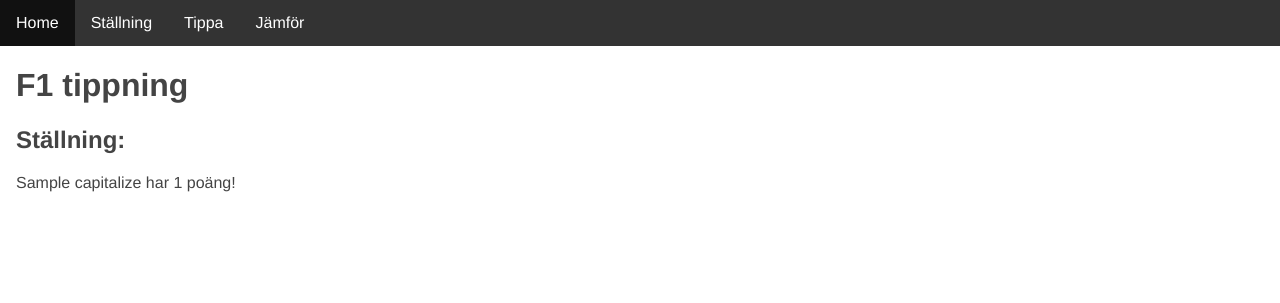
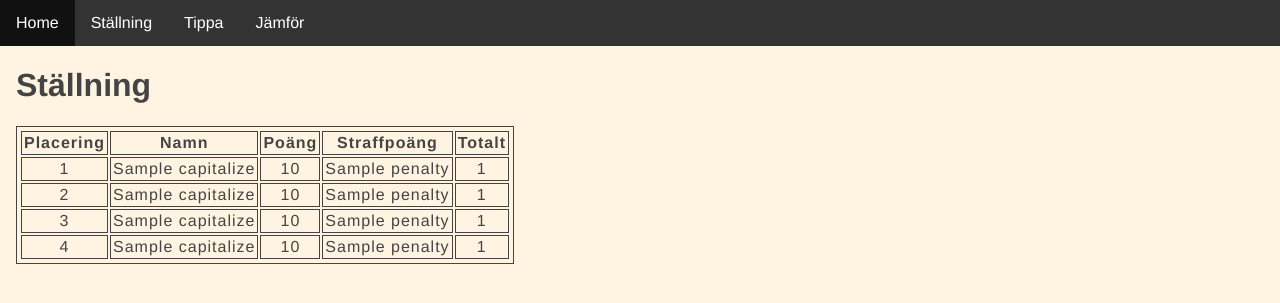
Before and after one commit to Regnells/f1-predictions, a Flask app: page /standings in a window 1280 px wide. Shown: the top 303 px of the page. Run offline with Flask 3, Linux system fonts and the light colour scheme; a database or web service that is not in the repository returns one stand-in record (values such as "Sample title").

Commit message:
made everything prettier

```diff
--- a/predictions/app/mongo/MongoData.py
+++ b/predictions/app/mongo/MongoData.py
@@ -110,7 +110,6 @@ class MongoData:
 if __name__ == "__main__":
     # Get winner of race "race" from collection "userGuess"
     mongo = MongoData()
-    users = mongo.get_races()
-    print(users)
+    standings = mongo.user_points().sort("totalPoints", -1)
 
     mongo.close()
--- a/predictions/app/routes.py
+++ b/predictions/app/routes.py
@@ -34,12 +34,21 @@ def compare():
     races = mongo.get_races()
     input_user = request.form.get('selectUser')
     input_race = request.form.get('selectRace')
+    # Variables declared here to avoid error when page is loaded
     user_guess = None
     race_result = None
+    standings = mongo.user_points().sort("totalPoints", -1)
 
     if request.method == 'POST':
         user_guess = mongo.get_user_guess(input_race, input_user)
         race_result = mongo.get_race_result(input_race)
 
 
-    return render_template('compare.html', title="Jämför", users=users, races=races, input_user=input_user, input_race=input_race, user_guess=user_guess, race_result=race_result)
+    return render_template('compare.html', title="Jämför",
+                           users=users,
+                           races=races,
+                           input_user=input_user,
+                           input_race=input_race,
+                           user_guess=user_guess,
+                           race_result=race_result,
+                           standings=standings)
--- a/predictions/app/static/styles/main.css
+++ b/predictions/app/static/styles/main.css
@@ -3,6 +3,7 @@ body {
     padding: 0;
     font-family: "Helvetica Neue", Helvetica, Arial, sans-serif;
     color: #444;
+    background-color: #FFF4E1
 }
   ul {
     list-style-type: none;
@@ -43,3 +44,11 @@ li a:hover {
   padding: 0px 16px;
   vertical-align: left;
 }
+
+table, th, td {
+  padding: 2px;
+  border: 1px solid;
+  letter-spacing: 1px;
+  text-align: center;
+  margin-left: 16px
+}
--- a/predictions/app/templates/standings.html
+++ b/predictions/app/templates/standings.html
@@ -5,9 +5,41 @@
 {% endblock %}
 
 {% block content %}
-    <h1>F1 tippning</h1>
-    <h2>Ställning:</h2>
-    {% for i in standings %}
-        <p>{{ i["_id"].capitalize() }} har {{ i["totalPoints"] }} poäng!</p>
-    {% endfor %}
+<h1>Ställning</h1>
+<table>
+    <tr>
+        <th>Placering</th>
+        <th>Namn</th>
+        <th>Poäng</th>
+        <th>Straffpoäng</th>
+        <th>Totalt</th>
+    </tr>
+    <tr>
+        <td>1</td>
+        <td>{{ standings[0]['_id'].capitalize() }}</td>
+        <td>{{ standings[0]['points'] }}</td>
+        <td>{{ standings[0]['penalty'] }}</td>
+        <td>{{ standings[0]['totalPoints'] }}</td>
+    </tr>
+    <tr>
+        <td>2</td>
+        <td>{{ standings[1]['_id'].capitalize() }}</td>
+        <td>{{ standings[1]['points'] }}</td>
+        <td>{{ standings[1]['penalty'] }}</td>
+        <td>{{ standings[1]['totalPoints'] }}</td>
+    </tr>
+    <tr>
+        <td>3</td>
+        <td>{{ standings[2]['_id'].capitalize() }}</td>
+        <td>{{ standings[2]['points'] }}</td>
+        <td>{{ standings[2]['penalty'] }}</td>
+        <td>{{ standings[2]['totalPoints'] }}</td>
+    </tr>
+    <tr>
+        <td>4</td>
+        <td>{{ standings[3]['_id'].capitalize() }}</td>
+        <td>{{ standings[3]['points'] }}</td>
+        <td>{{ standings[3]['penalty'] }}</td>
+        <td>{{ standings[3]['totalPoints'] }}</td>
+    </tr>
 {% endblock %}
```
Also changed, not shown: predictions/app/templates/compare.html (+61 -17 lines).
